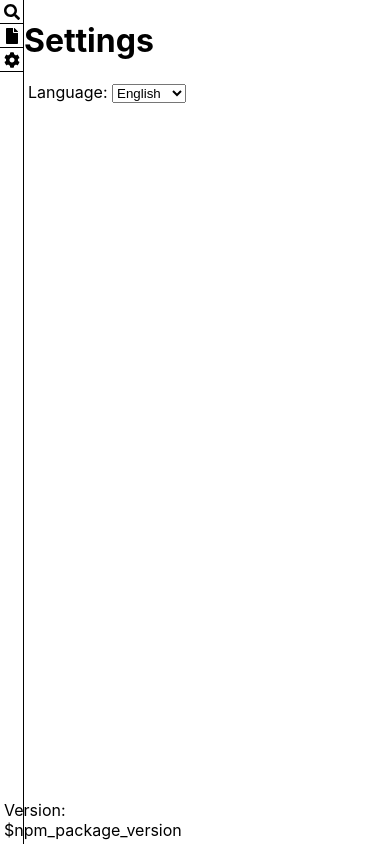
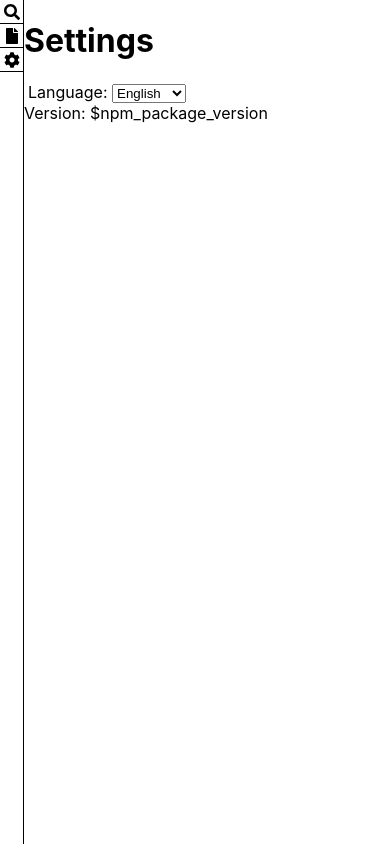
Before and after one commit to Delph/bass, a React (Create React App) app: page /settings in a window 390 px wide. Built offline with nearby package versions, Linux system fonts and the light colour scheme.

Commit message:
Don't show version in nav bar on mobile, show version in settings always

```diff
--- a/src/components/Navigation.jsx
+++ b/src/components/Navigation.jsx
@@ -21,7 +21,7 @@ function Tab(props) {
 
 
 function TabBar(props) {
-  const info  = process.env.REACT_APP_VERSION;
+  const info = process.env.REACT_APP_VERSION;
 
   return (
     <div className={style.bar}>
--- a/src/css/components/Navigation.module.css
+++ b/src/css/components/Navigation.module.css
@@ -80,4 +80,9 @@
   {
     font-size: 16px;
   }
+
+  .version
+  {
+    display: none;
+  }
 }
--- a/src/screens/Settings.jsx
+++ b/src/screens/Settings.jsx
@@ -11,6 +11,8 @@ import { Select } from '../components/Select';
 
 function Settings(props) {
   const { settings, set_language } = props;
+
+  const info = process.env.REACT_APP_VERSION;
 
   // const games = [
   //   {
@@ -39,7 +41,7 @@ function Settings(props) {
       </Label>
       <Link to={'/about'}>About</Link>
       */}
-
+      <div>Version: {info}</div>
     </React.Fragment>
   );
 }
```
